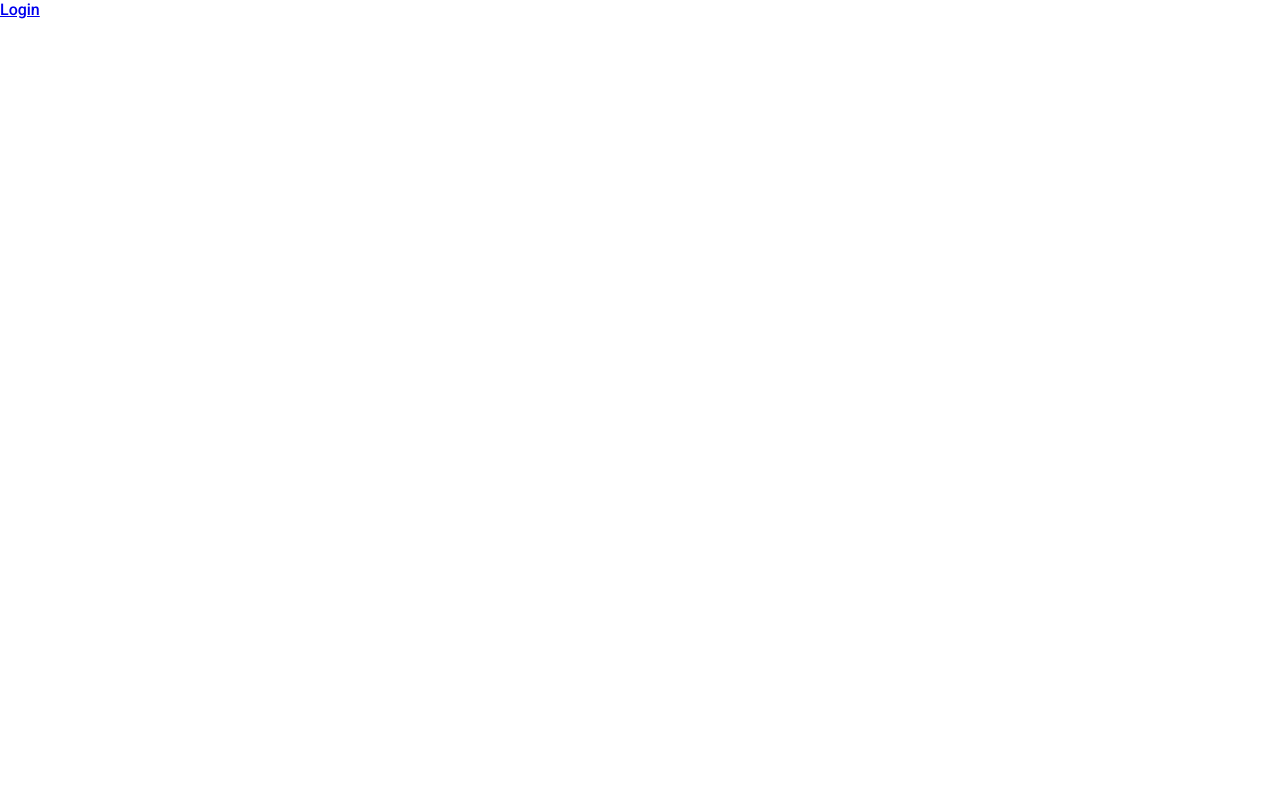
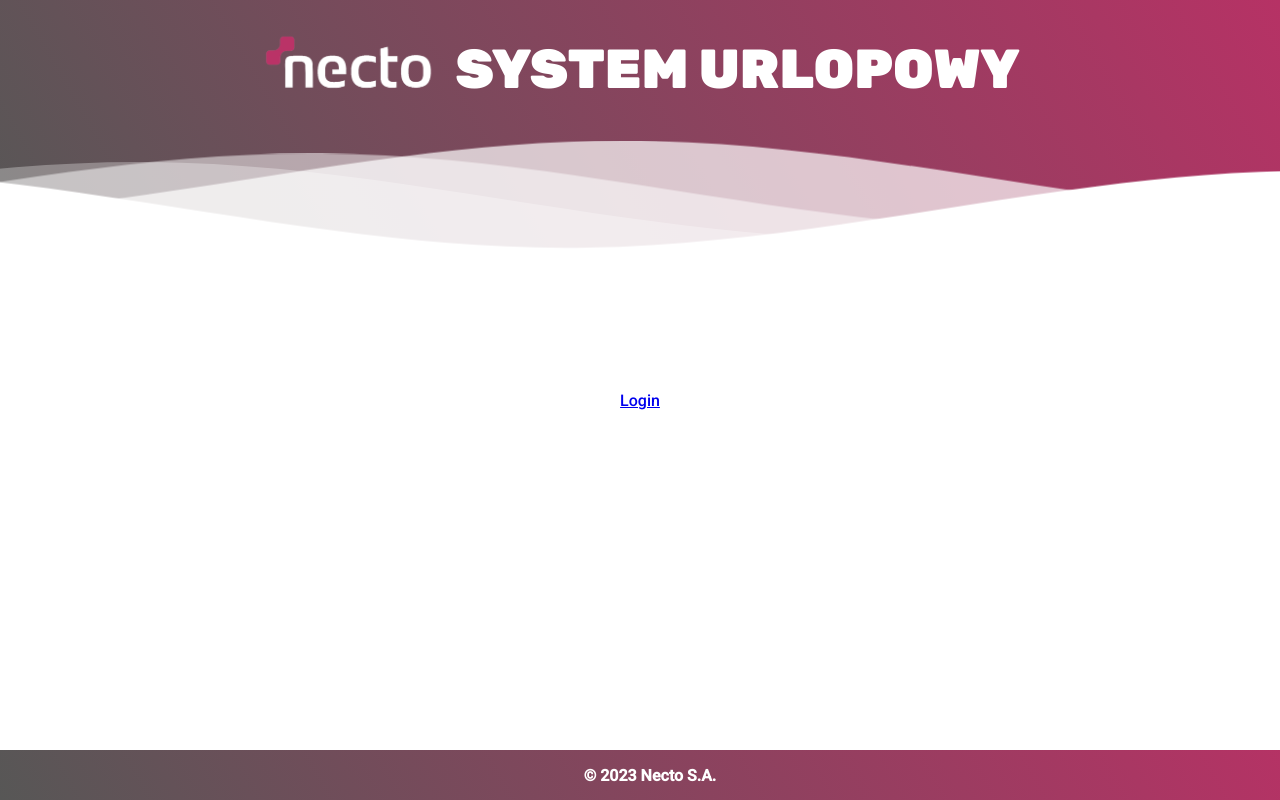
Before and after one commit to kamillachdev/HOLIDAY_FRONTEND, a React (Create React App) app: page / in a window 1280 px wide. Built offline with nearby package versions, Linux system fonts and the light colour scheme.

Commit message:
add grid to main page

```diff
--- a/src/components/Forgot.tsx
+++ b/src/components/Forgot.tsx
@@ -1,6 +1,7 @@
 import React, { useState } from "react";
 import { Link } from "react-router-dom";
 import Form from "../Forms";
+import { Grid } from '@mui/material';
 
 const Forgot = () => {
   const [email, setEmail] = useState("");
@@ -40,6 +41,7 @@
   };
 
   return (
+
     <div className="row g-0 auth-wrapper">
       <div className="col-12 col-md-5 col-lg-6 h-100 auth-background-col">
         <div className="auth-background-holder"></div>
--- a/src/components/Main.tsx
+++ b/src/components/Main.tsx
@@ -1,8 +1,42 @@
+import { Grid } from '@mui/material';
+
 const Main = () =>
 {
     return (
     <div>
-        <a href="/login">Login</a>
+      <Grid container direction="column" justifyContent="flex-start" alignItems="stretch" style={{ flex: 1 }}>
+      <Grid item xs={12}>
+          <div className="header">
+            <div className="inner-header flex">
+              <img src="/necto-logo.png" alt="Your Logo" className="logo" />
+              <h1>SYSTEM URLOPOWY</h1>
+            </div>
+            <div>
+              <svg className="waves" xmlns="http://www.w3.org/2000/svg" xmlnsXlink="http://www.w3.org/1999/xlink" viewBox="0 24 150 28" preserveAspectRatio="none" shapeRendering="auto">
+                <defs>
+                  <path id="gentle-wave" d="M-160 44c30 0 58-18 88-18s 58 18 88 18 58-18 88-18 58 18 88 18 v44h-352z" />
+                </defs>
+                <g className="parallax">
+                  <use xlinkHref="#gentle-wave" x="48" y="0" fill="rgba(255,255,255,0.7)" />
+                  <use xlinkHref="#gentle-wave" x="48" y="3" fill="rgba(255,255,255,0.5)" />
+                  <use xlinkHref="#gentle-wave" x="48" y="5" fill="rgba(255,255,255,0.3)" />
+                  <use xlinkHref="#gentle-wave" x="48" y="7" fill="#fff" />
+                </g>
+              </svg>
+            </div>
+          </div>
+        </Grid>
+        <Grid item xs={12} style={{ flex: 1 }}>
+          <div id="main">
+            <div>
+                <a href="/login">Login</a>
+            </div>
+          </div>
+        </Grid>
+      </Grid>
+      <footer>
+        <span><b>&copy; {new Date().getFullYear()} Necto S.A.</b></span>
+      </footer>
     </div>
     );
 };
```
